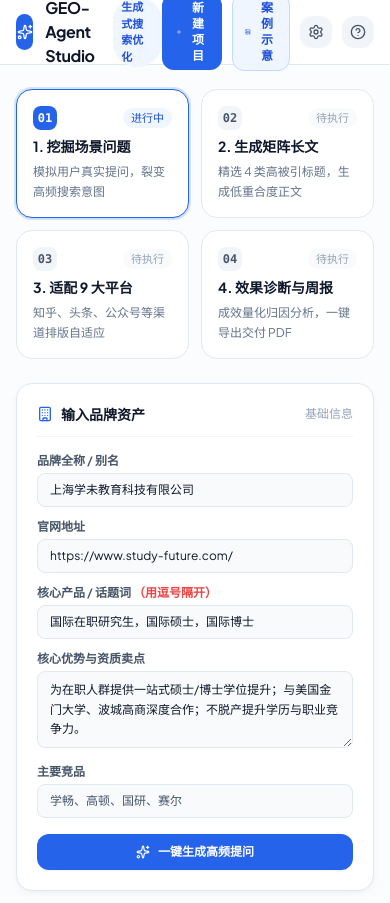
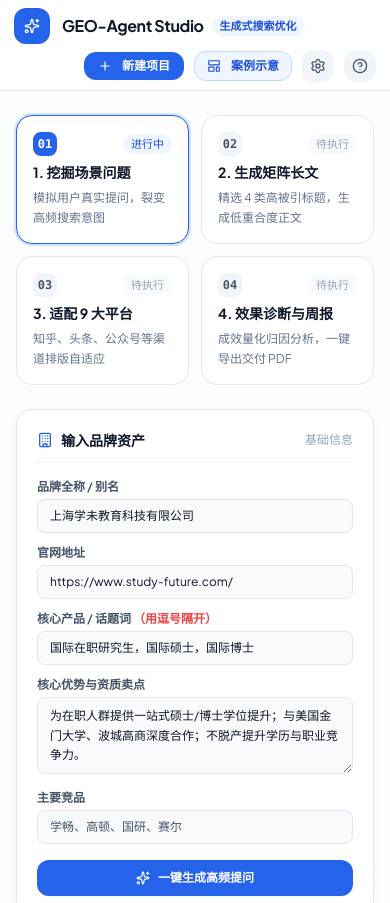
Before and after one commit to 579lvv/resume, a website: page geo-agent-demo/index_v2.html in a window 390 px wide. Shown: the top 903 px of the page. Drawn offline with nearby package versions, Linux system fonts and the light colour scheme.

Commit message:
geo-demo：移动端顶栏两行布局

```diff
--- a/geo-agent-demo/index_v2.html
+++ b/geo-agent-demo/index_v2.html
@@ -84,6 +84,17 @@
     [v-cloak] {
       display: none !important;
     }
+    /* 移动端顶栏：两行布局，避免文字与按钮挤压换行 */
+    @media (max-width: 560px) {
+      header .h-16 { height: auto; flex-wrap: wrap; row-gap: 6px; padding: 8px 14px; }
+      header h1 { font-size: 14px; white-space: nowrap; }
+      header h1 + span { font-size: 10px; padding: 2px 7px; white-space: nowrap; }
+      header .flex.items-center.space-x-2\.5 { width: 100%; margin-left: auto; justify-content: flex-end; }
+      header .space-x-1\.5 { gap: 4px; }
+      header button { padding: 6px 10px; }
+      header button span { white-space: nowrap; }
+    }
+
     @media print {
       body * { visibility: hidden; }
       #printable-report, #printable-report * { visibility: visible; }
```
